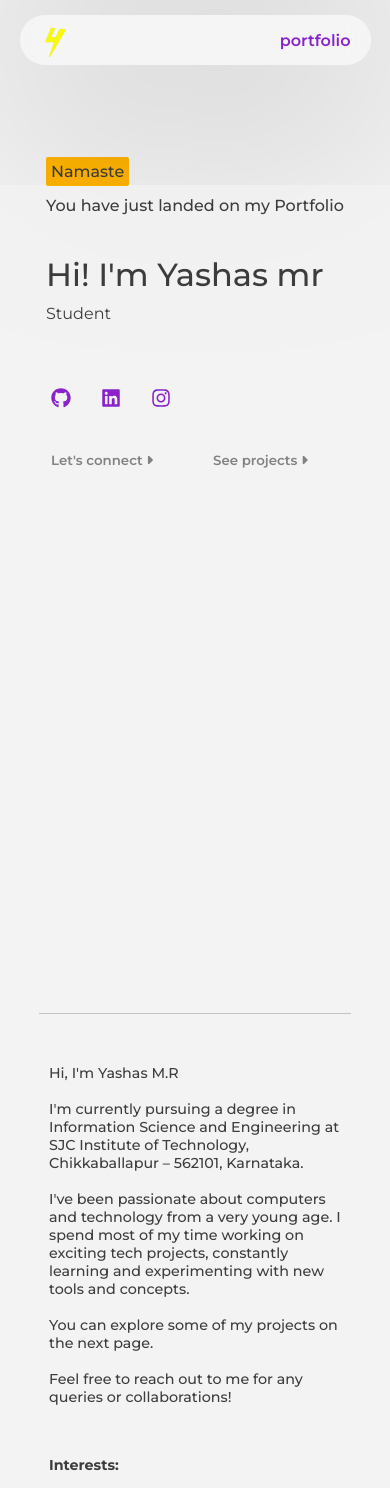
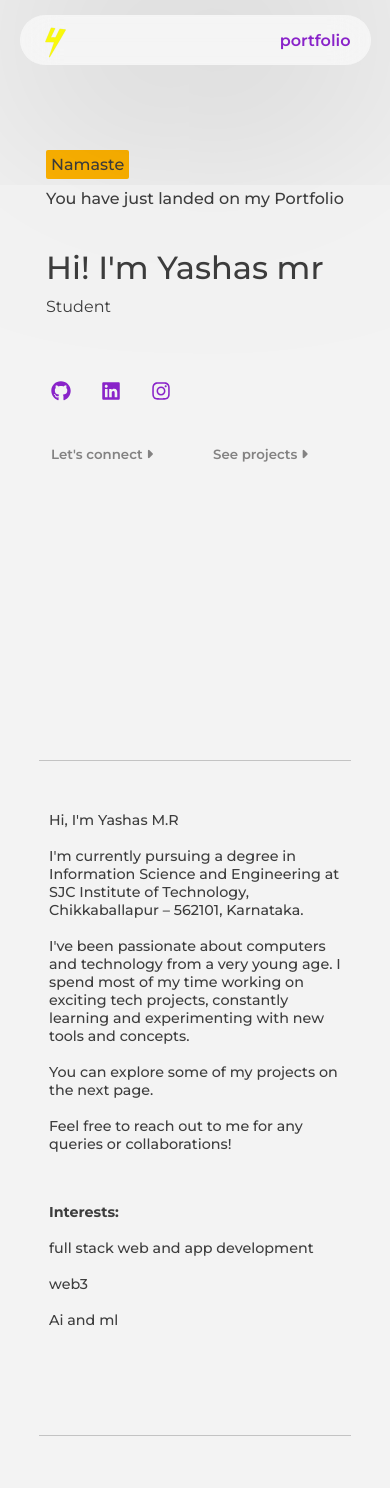
Before and after one commit to yashas-ravi/portfolio, a React (Create React App) app: page / in a window 390 px wide. Shown: the top 1488 px of the page. Built offline with nearby package versions, Linux system fonts and the light colour scheme; no server answers; a web font is replaced by a local one.

Commit message:
hero update

```diff
--- a/src/pages/homePage/Home.jsx
+++ b/src/pages/homePage/Home.jsx
@@ -2,61 +2,8 @@ import styles from "./Home.module.css";
 import githubImg from "../../assets/github-brands-solid.svg";
 import linkedInImg from "../../assets/linkedin-brands-solid.svg";
 import instagramImg from "../../assets/instagram-brands-solid.svg";
-import * as THREE from 'three';
-import {GLTFLoader} from 'three/examples/jsm/loaders/GLTFLoader.js';
-import { useEffect, useRef } from "react";
-import modelPath from '../../assets/cyborg-3d-model.glb';
 
 export const Home = () => {
-
-    const modeldiv = useRef(null);
-
-    useEffect(()=>{
-    const modelContainer = modeldiv.current;
-    if (!modelContainer) return;
-    const scene = new THREE.Scene();
-    const camera = new THREE.PerspectiveCamera(70, modelContainer.clientWidth / modelContainer.clientHeight, 0.1, 1000);
-    let object;
-    const loader = new GLTFLoader();
-    loader.load(
-        modelPath,
-        (gltf)=>{
-            object=gltf.scene;
-            scene.add(object);
-        },
-        (xhr)=>{
-            console.log((xhr.loaded/xhr.total * 100)+'% loaded');
-        },
-        function(error){
-            console.log(error);
-        }
-    );
-
-    const renderer = new THREE.WebGLRenderer({alpha:true, antialias:true});
-    renderer.setPixelRatio(window.devicePixelRatio);
-    renderer.setSize(modelContainer.clientWidth, modelContainer.clientHeight);
-    modelContainer.appendChild(renderer.domElement);
-    camera.position.z = 1;
-
-    const toplight = new THREE.DirectionalLight(0xffffff,5);
-    toplight.position.set(0,0,5);
-    toplight.castShadow = true;
-    scene.add(toplight);
-
-    function animate() {
-    requestAnimationFrame(animate);
-    if (object) object.rotation.y += 0.009;
-    renderer.render(scene, camera);
-    }
-    animate();
-
-     return () => {
-      renderer.dispose();
-      modelContainer.removeChild(renderer.domElement);
-    };
-
-    },[]);
-
     return <section id="home" className={styles.Hero}>
         <div className= {styles.textdiv}>
             <div className={styles.text1}><p>Namaste</p></div>
@@ -77,6 +24,5 @@ export const Home = () => {
                 </button>
             </div>
         </div>
-        <div ref={modeldiv} className={styles.modeldiv}></div>
     </section>
 };
--- a/src/pages/homePage/Home.module.css
+++ b/src/pages/homePage/Home.module.css
@@ -8,7 +8,7 @@
     width: 100%;
     height: 100vh;
     align-items: center;
-    justify-content: space-evenly;
+    justify-content: start;
     padding: 100px 10px 10px 10px;
 }
 
@@ -18,6 +18,7 @@
     display: flex;
     flex-direction: column;
     align-items: start;
+    margin-left: 10vw;
 }
 
 .text1, .text2, .text3, .text4{
@@ -77,15 +78,6 @@
     transform: translateY(-5px);
 }
 
-.modeldiv{
-    width: 40%;
-    position: relative;
-    height: 100%;
-    display: flex;
-    align-items: center;
-    justify-content: center;
-}
-
 .buttonBox{
     margin-top: 5vh;
     display: flex;
@@ -123,8 +115,12 @@
 
     .Hero{
         flex-direction: column;
-        height: 120vh;
+        height: 90vh;
         padding: 150px 10px 10px 10px;
+    }
+
+    .textdiv{
+        margin-left: 0px;
     }
 
     .text1 p{
@@ -152,11 +148,6 @@
         height: 20px;
     }
 
-    .modeldiv{
-        width: 100%;
-        height: 60%;
-    }
-
     .buttonBox{
         margin-top: 20px;
     }
```
